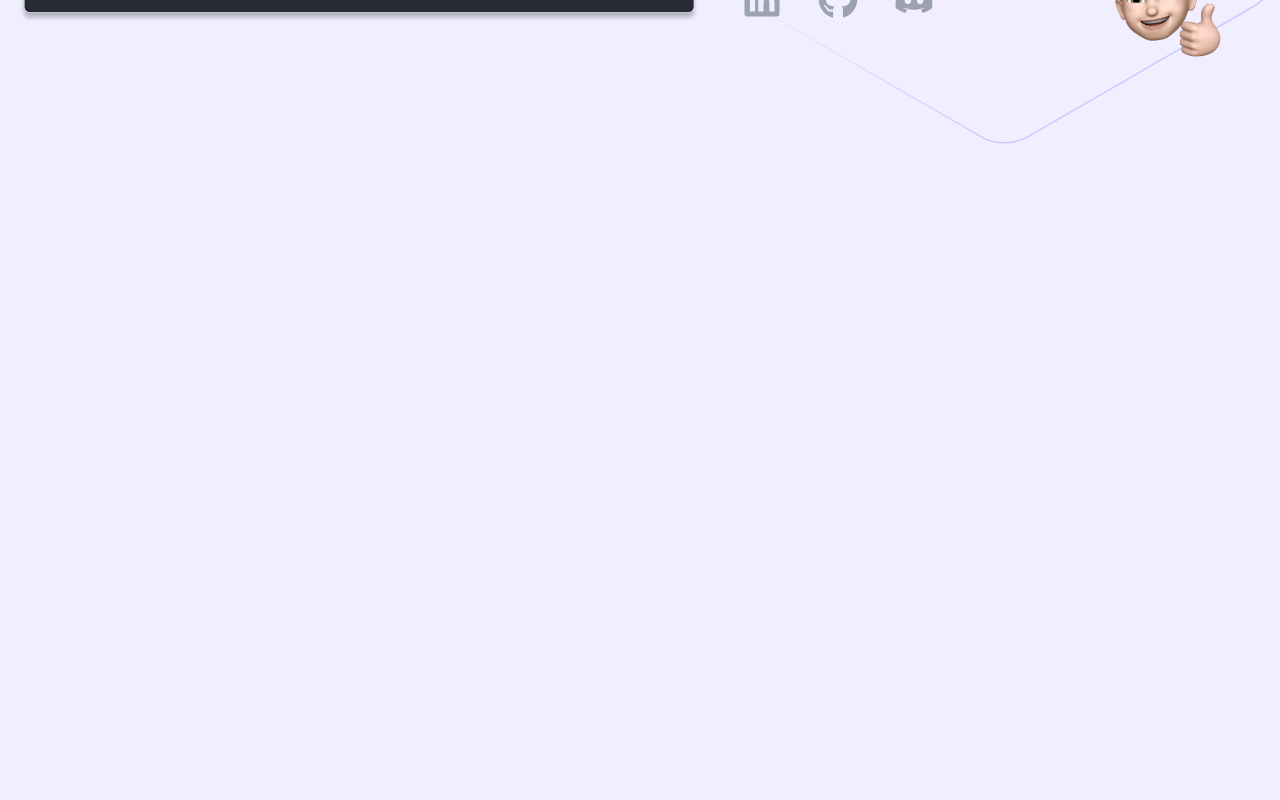
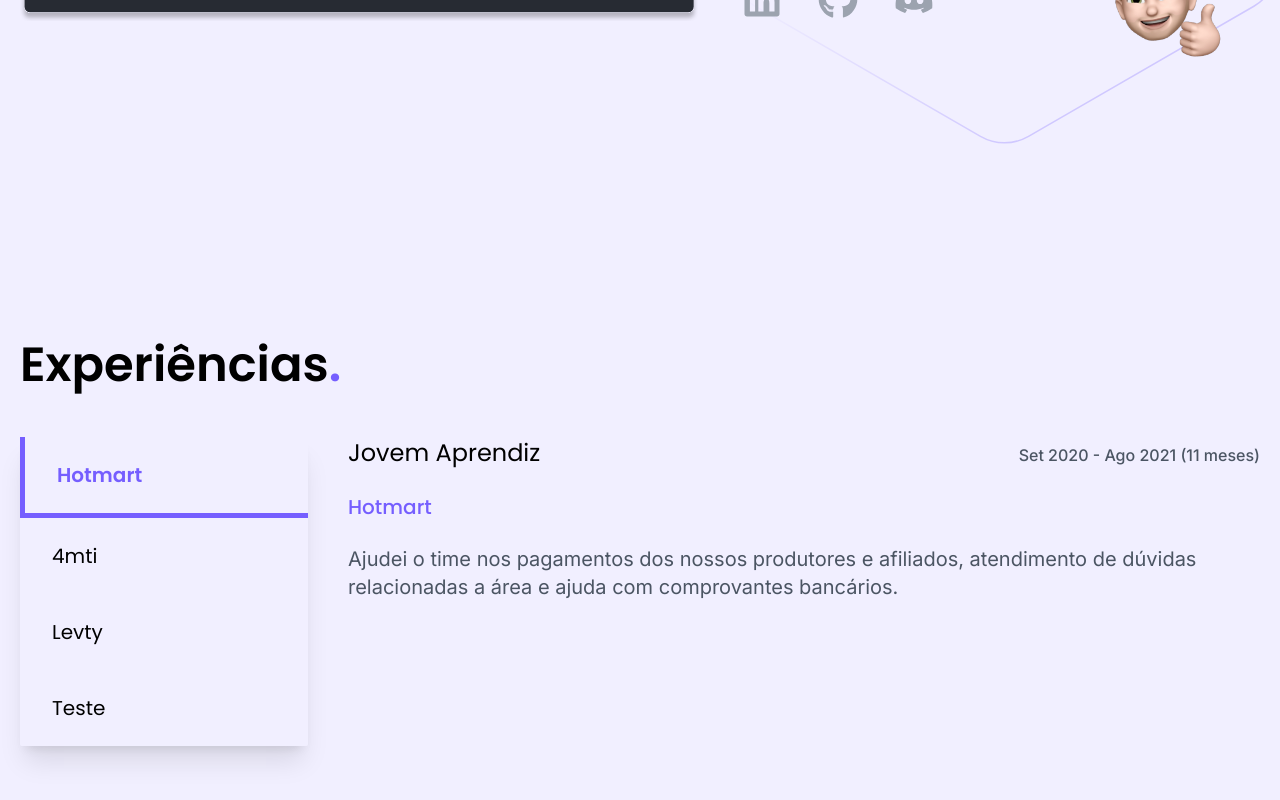
Before and after one commit to andrecandrad/Next-andrecandrad, a Next.js app: page / in a window 1280 px wide. Shown: the part 680-1480 px from the top of the page. Before the commit the page ends 825 px from the top, so only its background shows below. Built offline with nearby package versions, Linux system fonts and the light colour scheme.

Commit message:
Estilização base para a seção de experiencias

```diff
--- /dev/null
+++ b/components/Section.jsx
@@ -0,0 +1,96 @@
+import React from "react";
+
+const Section = () => {
+  const timelapse = [
+    {
+      title: "First Certificate in English",
+      place: "Cambridge University",
+      date: "11/2019",
+      desc: "Certificação de Fluência em Inglês",
+    },
+    {
+      title: "Técnico em Informática",
+      place: "Colégio Cotemig",
+      date: "02/2020 - 12/2021",
+      desc: "Ensino técnico em informática pelo colégio Cotemig",
+    },
+    {
+      title: "1° Estágio em desenvolvimento",
+      place: "4mti",
+      date: "02/2022 - 06/2022",
+      desc: "JavaScript, PHP, MySql, Python...",
+    },
+    {
+      title: "2° Estágio em desenvolvimento",
+      place: "Levty",
+      date: "07/2022 - Hoje",
+      desc: "POO, Api, JavaScript, NoSql...",
+    },
+    {
+      title: "Graduação - Sistemas de Informação",
+      place: "PUC Minas",
+      date: "07/2022 - 07/2026",
+      desc: "Criação e gerenciamento de Software",
+    },
+  ];
+  return (
+    <section className="mb-36 mt-36 w-full py-8">
+      <div className="cont">
+        <h1 className="mb-12 font-Poppins text-3xl font-semibold sm:text-5xl">
+          Experiências
+          <span className="text-purple1">.</span>
+        </h1>
+        <div className="flex w-full gap-10">
+          <ul className="shrink-0 basis-72 rounded-sm shadow-xl">
+            <li className="border-l-[5px] border-b-[5px] border-purple1 py-6 px-8">
+              <a
+                href=""
+                className="font-Poppins text-xl font-semibold text-purple1"
+              >
+                Hotmart
+              </a>
+            </li>
+            <li className="py-6 px-8">
+              <a href="" className="font-Poppins text-xl">
+                4mti
+              </a>
+            </li>
+            <li className="py-6 px-8">
+              <a href="" className="font-Poppins text-xl">
+                Levty
+              </a>
+            </li>
+            <li className="py-6 px-8">
+              <a href="" className="font-Poppins text-xl">
+                Teste
+              </a>
+            </li>
+          </ul>
+
+          <div className="">
+            <div className="mb-6 flex items-baseline justify-between">
+              <h3 className="font-Poppins text-2xl font-normal">
+                Jovem Aprendiz
+              </h3>
+              <h5 className="text-base font-medium text-gray-600">
+                Set 2020 - Ago 2021 (11 meses)
+              </h5>
+            </div>
+
+            <h5 className="mb-6 font-Poppins text-xl font-medium text-purple1">
+              Hotmart
+            </h5>
+
+            <p className="text-xl font-normal text-gray-600">
+              Ajudei o time nos pagamentos dos nossos produtores e afiliados,
+              atendimento de dúvidas relacionadas a área e ajuda com
+              comprovantes bancários.
+            </p>
+          </div>
+        </div>
+      </div>
+    </section>
+  );
+};
+
+export default Section;
--- a/pages/index.js
+++ b/pages/index.js
@@ -1,11 +1,13 @@
 import Header from "../components/Header";
 import Hero from "../components/Hero";
+import Section from "../components/Section";
 
 export default function Home() {
   return (
     <>
       <Header />
       <Hero />
+      <Section />
     </>
   );
 }
--- a/styles/globals.css
+++ b/styles/globals.css
@@ -28,3 +28,8 @@
   background-position: right top;
   background-size: contain;
 }
+
+.geometry {
+  background-color: #755eff;
+  background-image: url("../public/images/geometry-bg.png");
+}
```
Also changed, not shown: public/images/geometry-bg.png (added).
